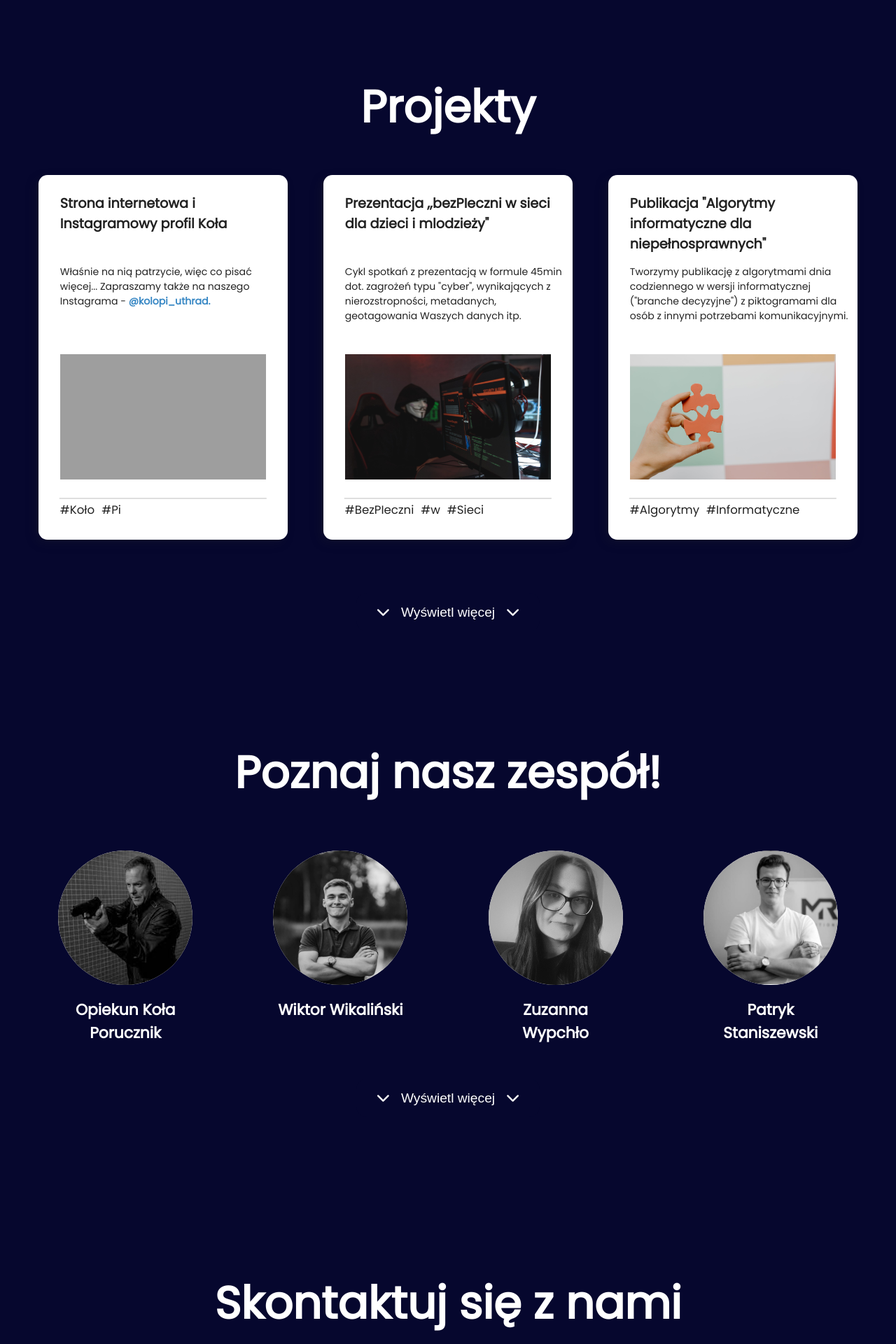
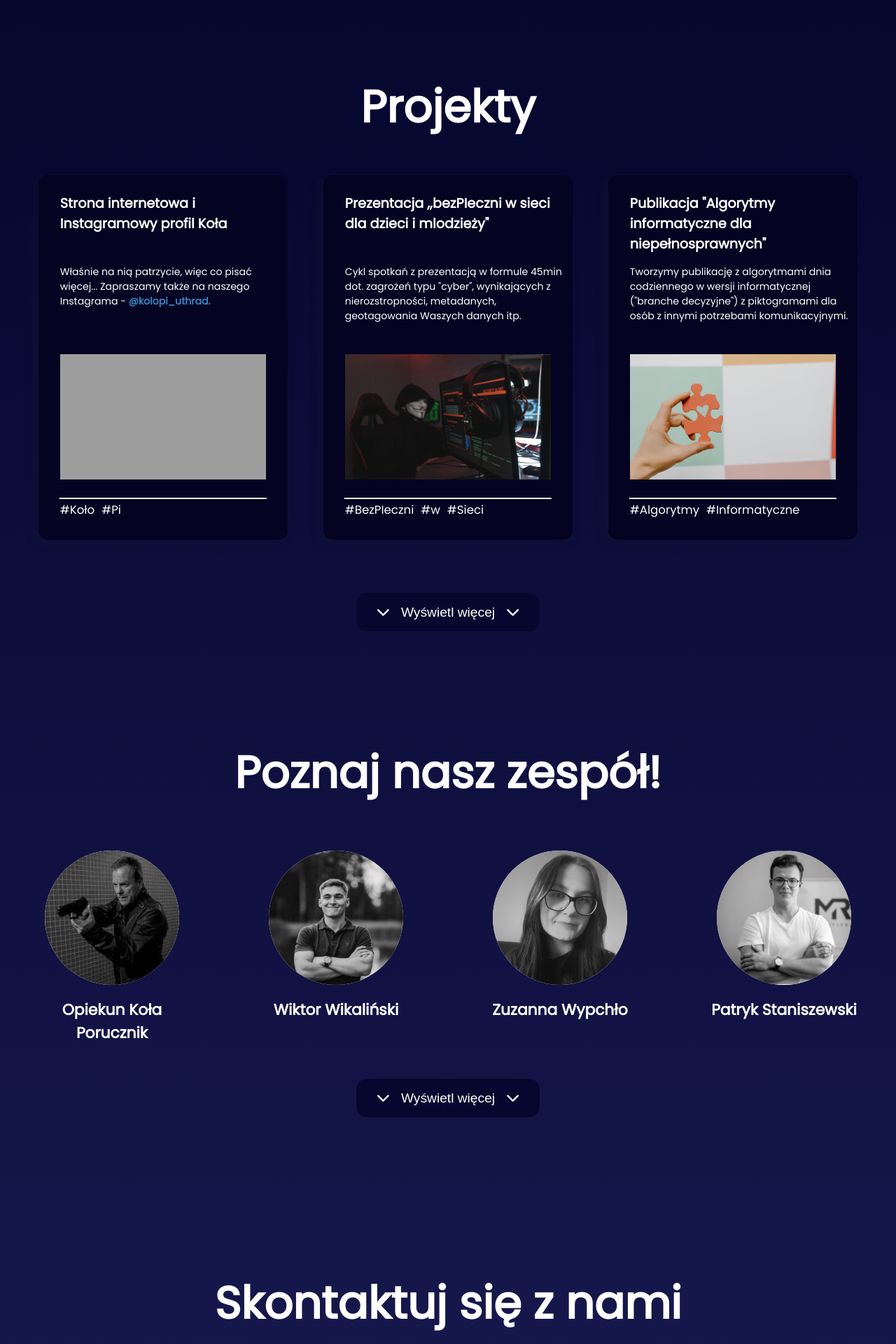
Before and after one commit to elmaccho/koloPi, a PHP site: page / in a window 1280 px wide. Shown: the part 2016-3936 px from the top of the page at 70% size. Run offline with PHP 8.4, Linux system fonts and the light colour scheme; some libraries are stand-ins or nearby versions; grey boxes are pictures that could not be loaded.

Commit message:
dark/light theme script

```diff
--- a/script.js
+++ b/script.js
@@ -300,9 +300,11 @@
   if(faMoon.classList.contains('move1')){
     faMoon.classList.toggle('move1')
     faSun.classList.toggle('move2')
+    document.documentElement.setAttribute("data-theme", "light")
   } else {
     faMoon.classList.toggle('move1')
     faSun.classList.toggle('move2')
+    document.documentElement.setAttribute("data-theme", "dark")
   }
 }
 
--- a/style1.css
+++ b/style1.css
@@ -22,7 +22,8 @@
 
 :root, html[data-theme='dark'] {
     --background-gradient-start: #06072e;
-    --background-gradient-end: rgba(35, 35, 35, 1);
+    --background-gradient-middle: #1a1b53;
+    --background-gradient-end: rgb(18, 18, 18);
     --box-shadow: #23232331;
     --primary-color: #3787C4;
     --secondary-color: #ffffff;
@@ -34,11 +35,13 @@
     --button-hover-text-color: #17597F;
     --nav-background: #050322ef;
     --nav-link-active-color: #3787C4;
+    --background-info-box: #050322;
 }
 
 html[data-theme='light']{
     --background-gradient-start: rgb(255, 255, 255);
-    --background-gradient-end: rgba(35, 35, 35, 1);
+    --background-gradient-middle: #2323232c;
+    --background-gradient-end: #232323;
     --box-shadow: #23232331;
     --primary-color: #3787C4;
     --secondary-color: #ffffff;
@@ -50,6 +53,7 @@
     --button-hover-text-color: #17597F;
     --nav-background: #232323ef;
     --nav-link-active-color: #3787C4;
+    --background-info-box: white;
 }
 
 * {
@@ -62,7 +66,7 @@
     flex-direction: column;
     overflow-x: hidden;
     background: rgb(6,7,46);
-    background: linear-gradient(180deg, var(--background-gradient-start) 40%, var(--background-gradient-start) 89%, var(--background-gradient-end) 92%);
+    background: linear-gradient(180deg, var(--background-gradient-start) 40%, var(--background-gradient-middle) 89%, var(--background-gradient-end) 92%);
 }
 
 .openNavBtn {
@@ -528,7 +532,7 @@
 }
 .projects .projects-wrapper .projects-row .projects-box {
     box-shadow: var(--box-shadow) -5px 5px 15px 0px;
-    background-color: #ffffff;
+    background-color: var(--background-info-box);
     width: 23vw;
     padding: 2vw 2.4vw;
     border-radius: 1vw;
@@ -540,12 +544,12 @@
 .projects .projects-wrapper .projects-row .projects-box h1 {
     font-size: 1.5vw;
     min-height: 8vw;
-    color: #232323;
+    color: var(--text-color);
 }
 .projects .projects-wrapper .projects-row .projects-box p {
     min-height: 10vw;
     font-size: 1.1vw;
-    color: #232323;
+    color: var(--text-color);
     width: 25vw;
 }
 .projects .projects-wrapper .projects-row .projects-box .photo {
@@ -570,7 +574,7 @@
     margin-top: 2vw;
 }
 .projects .projects-wrapper .projects-row .projects-box .hashtags hr {
-    border: 1px solid rgba(35, 35, 35, 0.1490196078);
+    border: 1px solid var(--text-color);
     position: absolute;
     width: 100%;
     top: 0;
@@ -581,7 +585,7 @@
     transition: 0.3s;
     font-size: 1.3vw;
     cursor: pointer;
-    color: #232323;
+    color: var(--text-color);
 }
 .projects .projects-wrapper .projects-row .projects-box .hashtags span:hover {
     color: #3787C4;
@@ -644,7 +648,7 @@
 .team .team-wrapper .team-row{
     display: flex;
     justify-content: flex-start;
-    gap: 9vw;
+    gap: 5vw;
     width: 100%;
 }
 .team .team-wrapper .team-row:nth-child(2)
@@ -662,13 +666,12 @@
 
 .team .team-wrapper .team-row .team-box {
     border-radius: 2vw 0 2vw 0;
-
     cursor: pointer;
     display: flex;
     flex-direction: column;
     justify-content: center;
     align-items: center;
-    width: 15vw;
+    width: 20vw;
     gap: 1.5vw;
     transition: 0.3s;
 }
@@ -722,6 +725,7 @@
 .team .team-wrapper .team-row .team-box .name {
     font-weight: 600;
     font-size: 1.7vw;
+    width: 100%;
     height: 2vw;
     text-align: center;
     color: var(--text-color);
@@ -753,7 +757,7 @@
     padding: 4vw;
     box-sizing: border-box;
     border-radius: 1vw;
-    background-color: white;
+    background-color: var(--background-info-box);
     top:50%;
     left:50%;
     transform: translate(-50%, -50%);
@@ -780,6 +784,7 @@
     position: absolute;
     top:1vw;
     right: 1vw;
+    color: var(--text-color);
 
     font-size: 3vw;
     border: none;
@@ -793,6 +798,7 @@
 .info-description .desc-name{
     font-weight: 600;
     font-size: 3vw;
+    color: var(--text-color);
 }
 .info-description .desc-rank{
     color:#3787C4;
@@ -800,6 +806,7 @@
 }
 .info-description .desc-description{
     padding-top: 3vw;
+    color: var(--text-color);
 }
 .info-description hr{
     border:2px solid #06072E;
@@ -1144,7 +1151,7 @@
         gap: 18vw;
     }
     .team .team-wrapper .team-row .team-box{
-        width: 45vw;
+        width: 60vw;
     }
     .team .team-wrapper .team-row .team-box .circle{
         width: 43vw;
```
